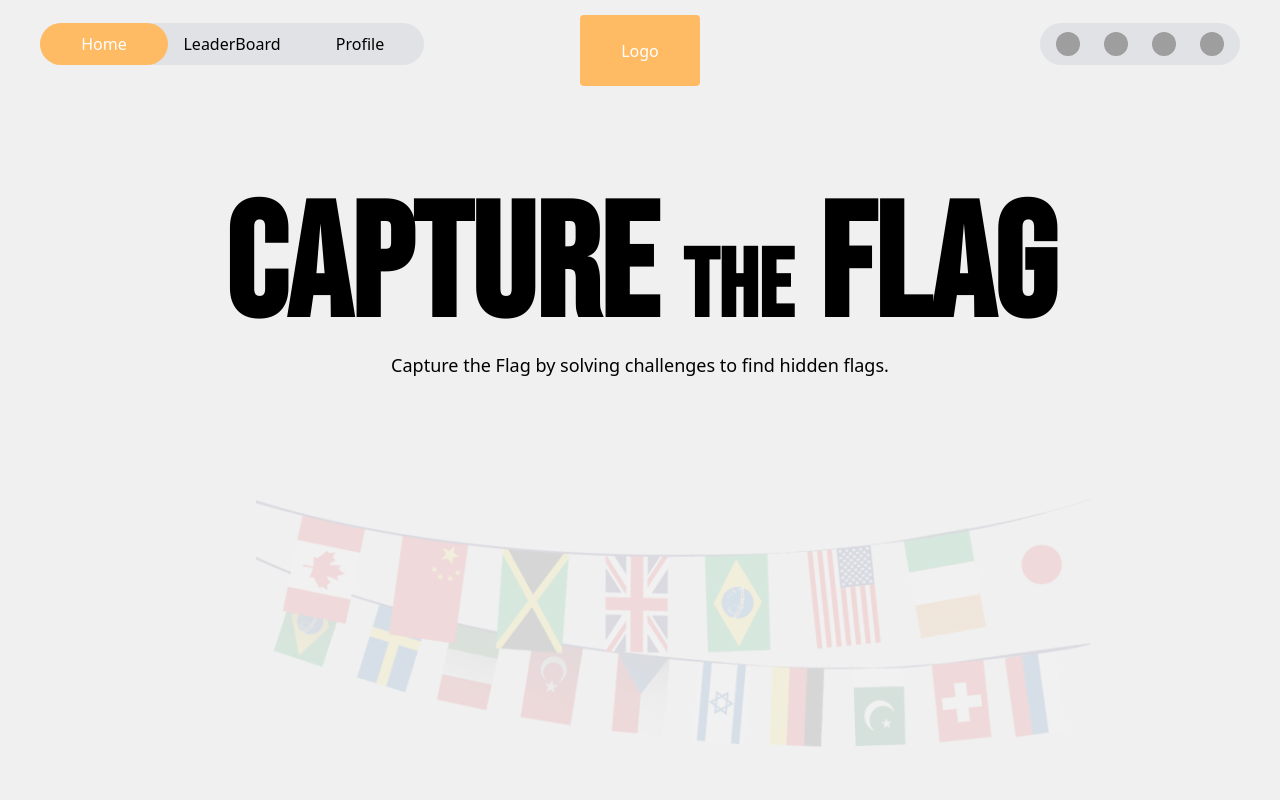
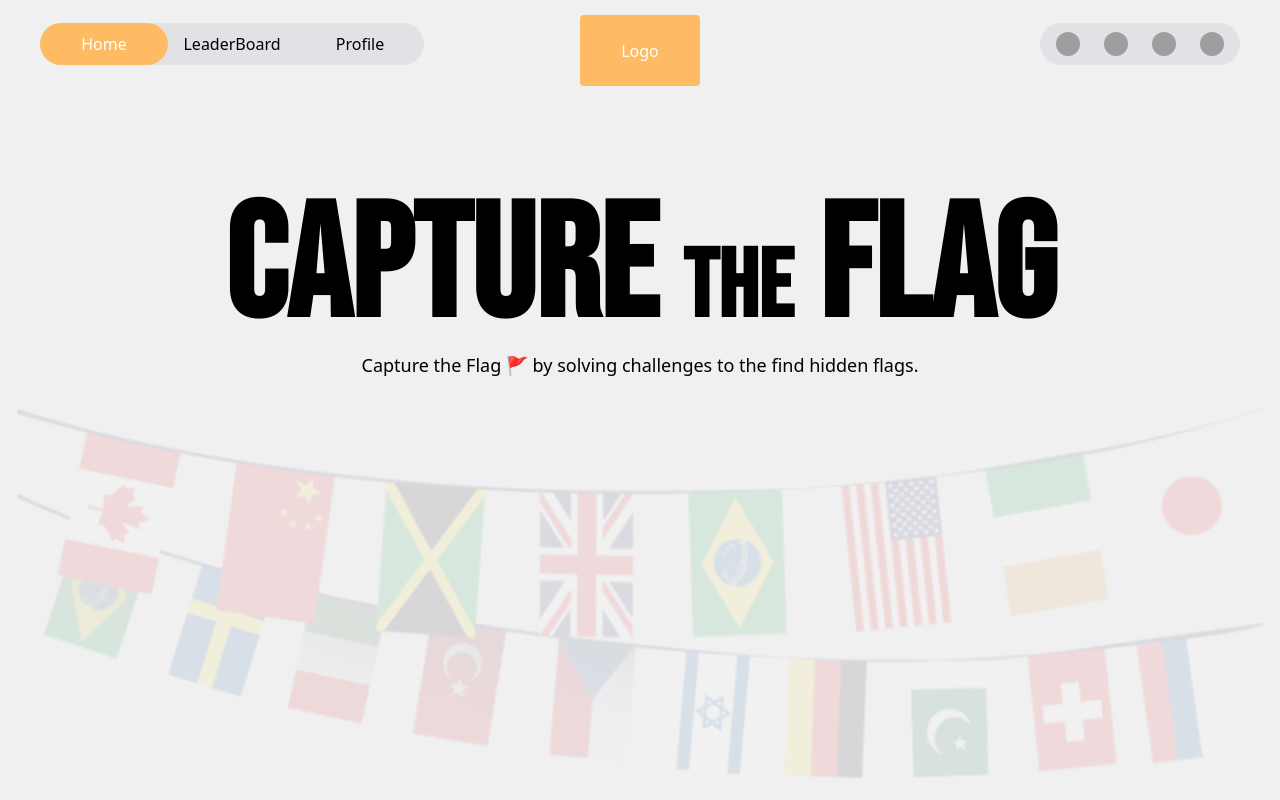
Before and after one commit to SSKnT/cryptkeep, a Next.js app: page / in a window 1280 px wide. Built offline with nearby package versions, Linux system fonts and the light colour scheme; grey boxes are pictures that could not be loaded.

Commit message:
Add CaptureTheFlag feature with confetti effect and FlagButton component; update styles and global variables

```diff
--- /dev/null
+++ b/src/components/flag.js
@@ -0,0 +1,8 @@
+export default function FlagButton({isActive}) {
+    return (
+        <svg width="120" height="120" viewBox="0 0 24 24" xmlns="http://www.w3.org/2000/svg">
+            <rect x="8" y="2" width="1" height="20" fill="#8B8B8B" opacity={isActive? 1 : 0.5} />
+            <path d="M9 3 L22 8 L9 13 Z" fill="#FF0000" opacity={isActive? 1 : 0.5} />
+        </svg>
+    );
+}
--- a/src/components/header.js
+++ b/src/components/header.js
@@ -63,7 +63,7 @@ const LanguageSelector = () => {
 
   const FlagButton = ({ src="", alt="" }) => {
     return (
-      <button className="w-10 h-10 rounded-full overflow-hidden bg-transparent hover:bg-green-300 transition-colors">
+      <button className="w-10 h-10 rounded-full overflow-hidden bg-transparent hover:bg-amber-400/30 transition-colors">
         <img src={src} alt={alt} className="w-[60%] h-[60%] m-auto object-cover rounded-full" />
       </button>
     );
--- a/src/components/welcomeSection.js
+++ b/src/components/welcomeSection.js
@@ -1,18 +1,65 @@
+'use client';
+import { useEffect, useState } from "react";
+import FlagButton from "./flag";
+import confetti from "canvas-confetti";
 
 const CaptureTheFlag = () => {
+    const [flagClicked, setFlagClicked] = useState(false)
+
     return(
-        <section className="relative flex h-[100vh-20%] w-full bg-background dark:bg-background py-5">
-            <div className="absolute inset-8 w-full bg-[url('/flags-1.png')] bg-bottom bg-no-repeat opacity-10 "
+        <section className="relative flex flex-col h-[100vh-20%] w-full bg-background dark:bg-background py-5">
+            <div className="absolute inset-0 mx-4 bg-[url('/flags-1.png')] bg-contain bg-bottom bg-no-repeat opacity-10 "
                 aria-hidden="true" />
 
-            <div className="flex flex-col h-full w-full rounded-lg p-5 z-10">
+            <div className="flex flex-col w-full rounded-lg p-5 z-10">
                 <h1 className="text-[10rem] font-bold font-bebas text-center">Capture {" "}
                     <span className="text-8xl">the</span> Flag</h1>
-                <p className="text-center text-lg mt-[-3%]">Capture the Flag by solving challenges to find hidden flags.</p>
+                <p className="text-center text-lg mt-[-3%]">Capture the Flag {" "}
+                    <span
+                        onClick={()=> setFlagClicked(prev => !prev)}
+                        className="cursor-default"
+                     >🚩</span>
+                    {" "} by solving challenges to the find hidden flags.</p>
+                {flagClicked && <p className="text-center text-xl font-semibold tracking-widest opacity-10">10010110</p>}
             </div>
-
+            {flagClicked && <FlagDiv />}
         </section>
     )
 }
 
+const FlagDiv = () => {
+    const [flags, setFlags] = useState([0,0,0,0,0,0,0,0])
+    const winningCombination = [1, 0, 0, 1, 0, 1, 1, 0];
+
+    const ToggleFlag = (index) => {
+        const newFlags = [...flags]
+        newFlags[index] = newFlags[index] === 1 ? 0 : 1;
+        setFlags(newFlags)
+
+    }
+
+    useEffect(()=>{
+        //Winning Condition
+        if (JSON.stringify(flags) === JSON.stringify(winningCombination)) {
+            confetti({
+                particleCount: 180,  // Number of confetti particles
+                spread: 90,          // How wide the spray is
+                origin: { y: 0.65}   // Start from bottom of screen
+            });
+        }
+    },[flags])
+
+    return(
+        <div className="flex flex-row flex-wrap w-full justify-center items-center p-10 z-11">
+            {flags.map((flag, index)=>(
+                <div key={index}
+                    onClick={() => ToggleFlag(index)}
+                    className="hover:scale-110 hover:bg-gray-500/10 transition-transform duration-300 ease-in-out rounded-xl">
+                    <FlagButton isActive={flag === 1} />
+                </div>
+            ))}
+        </div>
+    )
+}
+
 export default CaptureTheFlag;
--- a/src/pages/index.js
+++ b/src/pages/index.js
@@ -23,7 +23,7 @@ import CaptureTheFlag from "@/components/welcomeSection";
 
 export default function Home() {
   return (
-    <div className={`${bebas.variable} flex flex-col h-screen w-screen bg-background dark:bg-background overflow-hidden`}>
+    <div className={`${bebas.variable} flex flex-col h-screen w-screen bg-background dark:bg-background overflow-x-hidden`}>
       <Header />
       <main className="flex h-full w-full py-5">
         <CaptureTheFlag />
--- a/src/styles/globals.css
+++ b/src/styles/globals.css
@@ -1,20 +1,6 @@
 @import "tailwindcss";
 
 :root {
-  --background: #f0f0f0;
-  --foreground: #171717;
-  --color-primary: #FFBB64;
-  --color-secondary: #FF6868;
-  --color-accent: #00aa00;
-  --color-background: #f0f0f0;
-  --color-text: #000000;
-  --color-border: #cccccc;
-  --color-shadow: rgba(0, 0, 0, 0.1);
-  --color-highlight: #00ff00;
-  --color-error: #ff0000;
-  --color-warning: #ffcc00;
-  --color-success: #00cc00;
-  --color-info: #00aaff;
 
   /*
       - background: use for backgrounds of sections or cards
@@ -38,14 +24,26 @@
 @layer base {
   :root {
     --font-bebas: 'Bebas Neue', sans-serif;
+    --background: #f0f0f0;
+    --foreground: #171717;
+    --color-primary: #FFBB64;
+    --color-secondary: #FF6868;
+    --color-accent: #00aa00;
+    --color-background: #f0f0f0;
+    --color-text: #000000;
+    --color-border: #cccccc;
+    --color-shadow: rgba(0, 0, 0, 0.1);
+    --color-highlight: #00ff00;
+    --color-error: #ff0000;
+    --color-warning: #ffcc00;
+    --color-success: #00cc00;
+    --color-info: #00aaff;
+
   }
 
   .font-bebas {
     font-family: var(--font-bebas);
   }
-}
-
-/*reefactor global.css, need to put every var in @layer base for classes to become integrated with tailwind */
 
   .bg-primary {
     background-color: var(--color-primary);
@@ -56,6 +54,11 @@
   .bg-accent {
     background-color: var(--color-accent);
   }
+}
+
+/*reefactor global.css, need to put every var in @layer base for classes to become integrated with tailwind */
+
+
 .bg-background {
   background-color: var(--color-background);
 }
```
Also changed, not shown: package.json (+7 -5 lines), 1 other file (tests, documents, lock files or other folders). Lines whose indentation alone changed are shown as unchanged.
